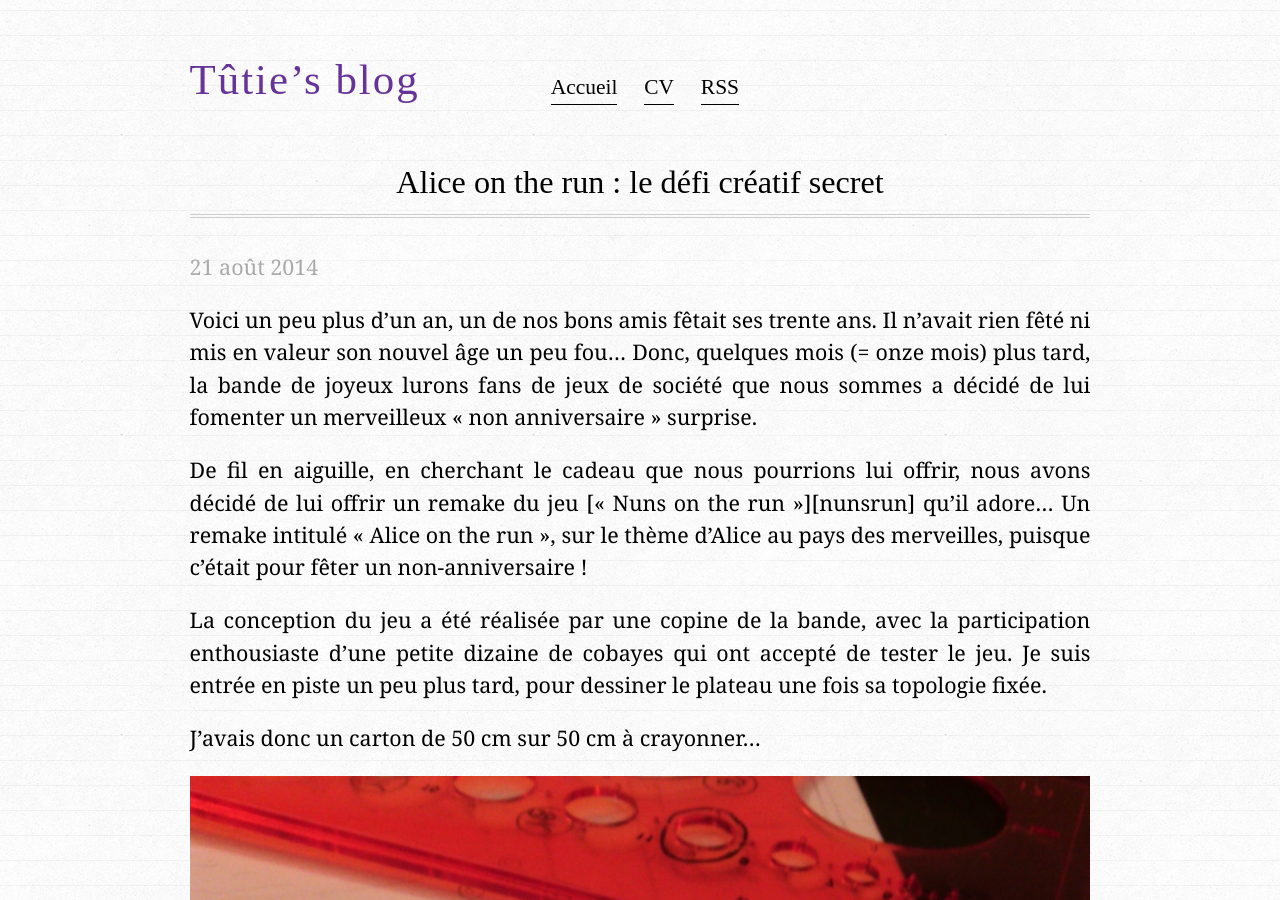
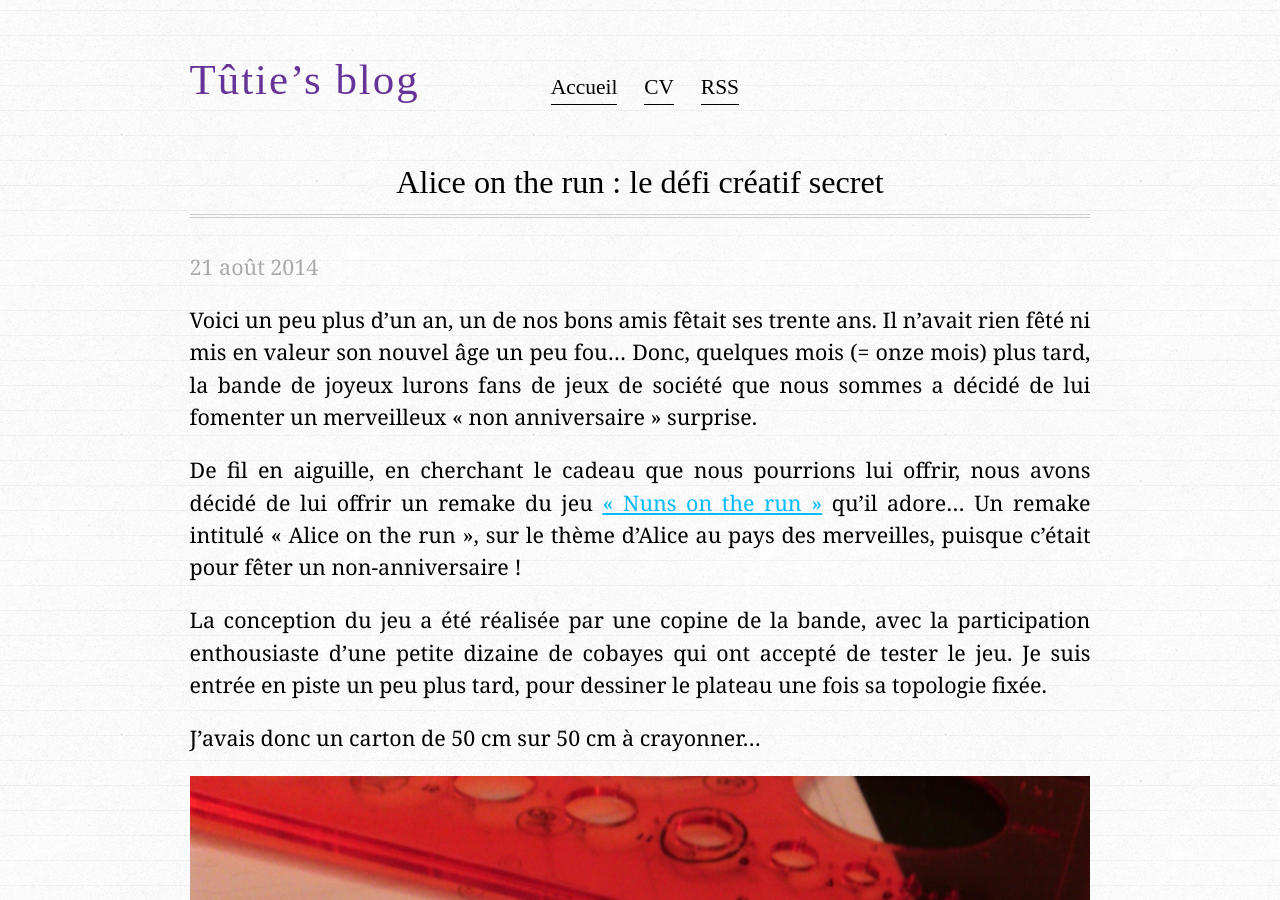
Before and after one commit to tut-tuuut/tut-tuuut.github.io, a Jekyll site: the page built from _posts/2014-08-21-defi-creatif-secret.md, in a window 1280 px wide and 900 px high. Built offline with Jekyll 4.4.1, drawn with Linux system fonts in a browser that asks for light colours; comment, search, counter and statistics services are not loaded; some of the changed lines change nothing that is shown.

Commit message:
Add: missing link

```diff
--- a/_posts/2014-08-21-defi-creatif-secret.md
+++ b/_posts/2014-08-21-defi-creatif-secret.md
@@ -51,3 +51,5 @@ Je me suis fait plein de reproches pour avoir accepté ce que j'ai fini par appe
 Mais en vrai, j'ai adoré me replonger dans le dessin. J'ai aussi adoré voir mon ami ouvrir son cadeau et demander tout de suite à jouer une partie pour essayer.
 
 Et dessiner, une par une, plusieurs centaines de feuilles pour remplir deux arbres et un morceau de forêt, c'est un exercice de concentration redoutablement efficace. Mon pote a constaté la même chose en dessinant ses cinquante créneaux en perspective cavalière vue du haut.
+
+[nunsrun]: http://boardgamegeek.com/boardgame/65515/nuns-run
```
